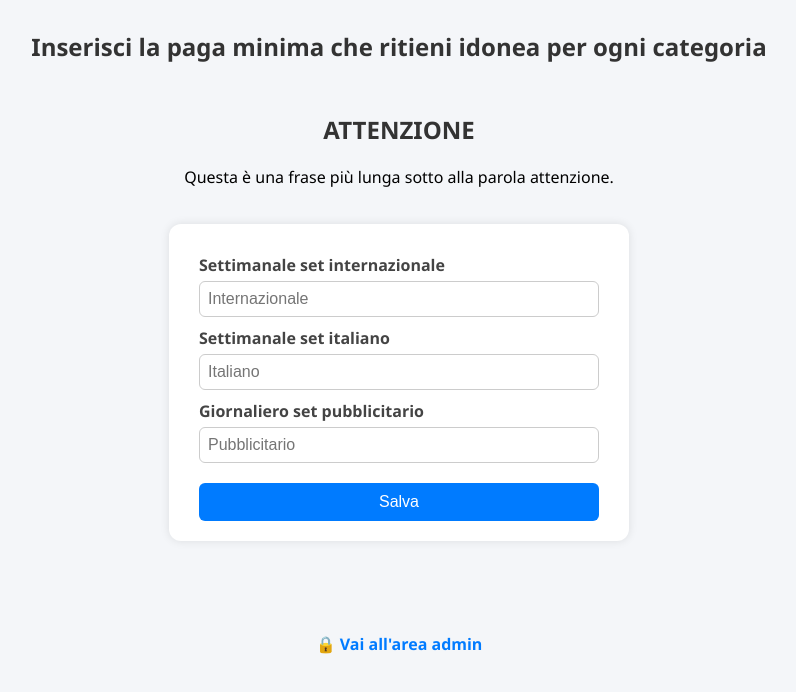
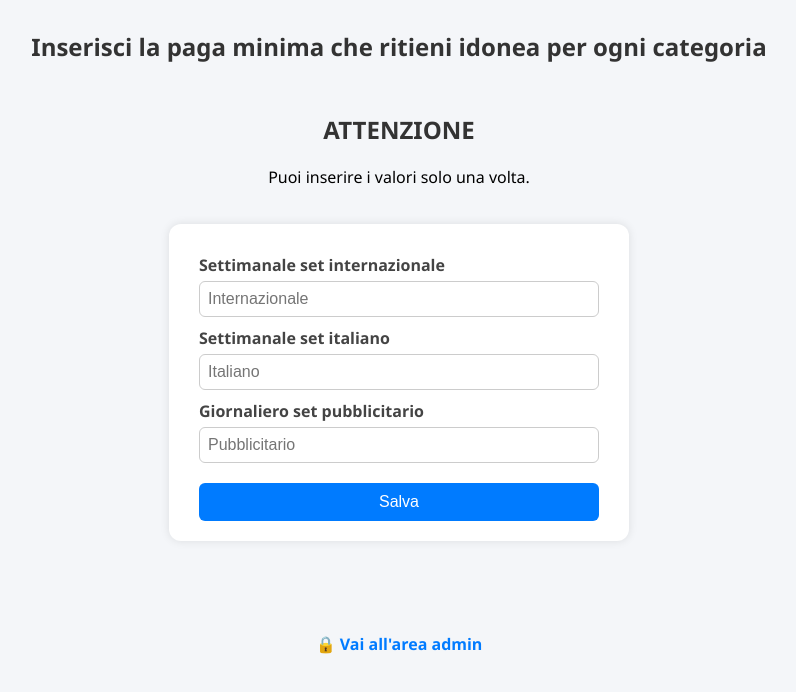
Before and after one commit to Tabellapaghevideo/italia, a website: page public/index.html in a window 1280 px wide. Shown: the whole page, without its empty margins (241-1037 px from the left). Drawn offline with Linux system fonts and the light colour scheme; a script that the page names is missing.

Commit message:
Aggiornato file index.html

```diff
--- a/public/index.html
+++ b/public/index.html
@@ -110,7 +110,7 @@
 
 <div class="container">
   <h2>ATTENZIONE</h2>
-  <p>Questa è una frase più lunga sotto alla parola attenzione.</p>
+  <p>Puoi inserire i valori solo una volta.</p>
 </div>
 
   <form id="form">
```
